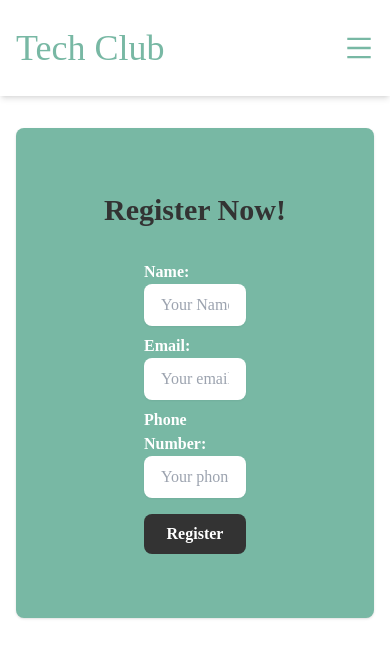
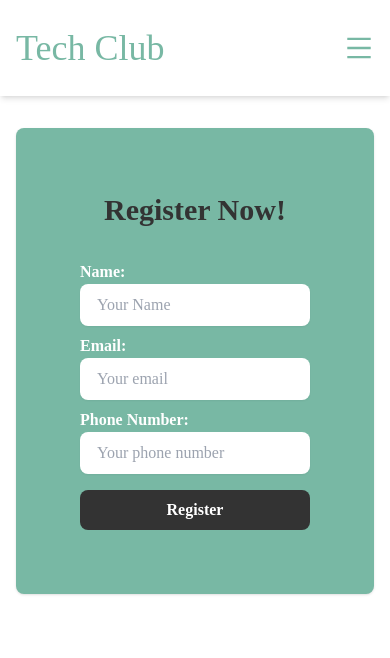
Before and after one commit to godstimedev/techclub-landing-page, a React (Create React App) app: page /registration in a window 390 px wide. Shown: the top 658 px of the page. Built offline with nearby package versions, Linux system fonts and the light colour scheme.

Commit message:
clean up

```diff
--- a/src/components/Registration.jsx
+++ b/src/components/Registration.jsx
@@ -14,7 +14,7 @@ function Registration() {
         <div className="mb-8 text-3xl font-bold text-center text-[#333] ">
           Register Now!
         </div>
-        <div className="max-w-[480px] mx-auto  px-[4rem] text-[#333] flex flex-col">
+        <div className="max-w-[480px] mx-auto  md:px-[4rem] text-[#333] flex flex-col">
           <label className=" text-[#fff] font-bold">Name:</label>
           <input
             type="text"
```
